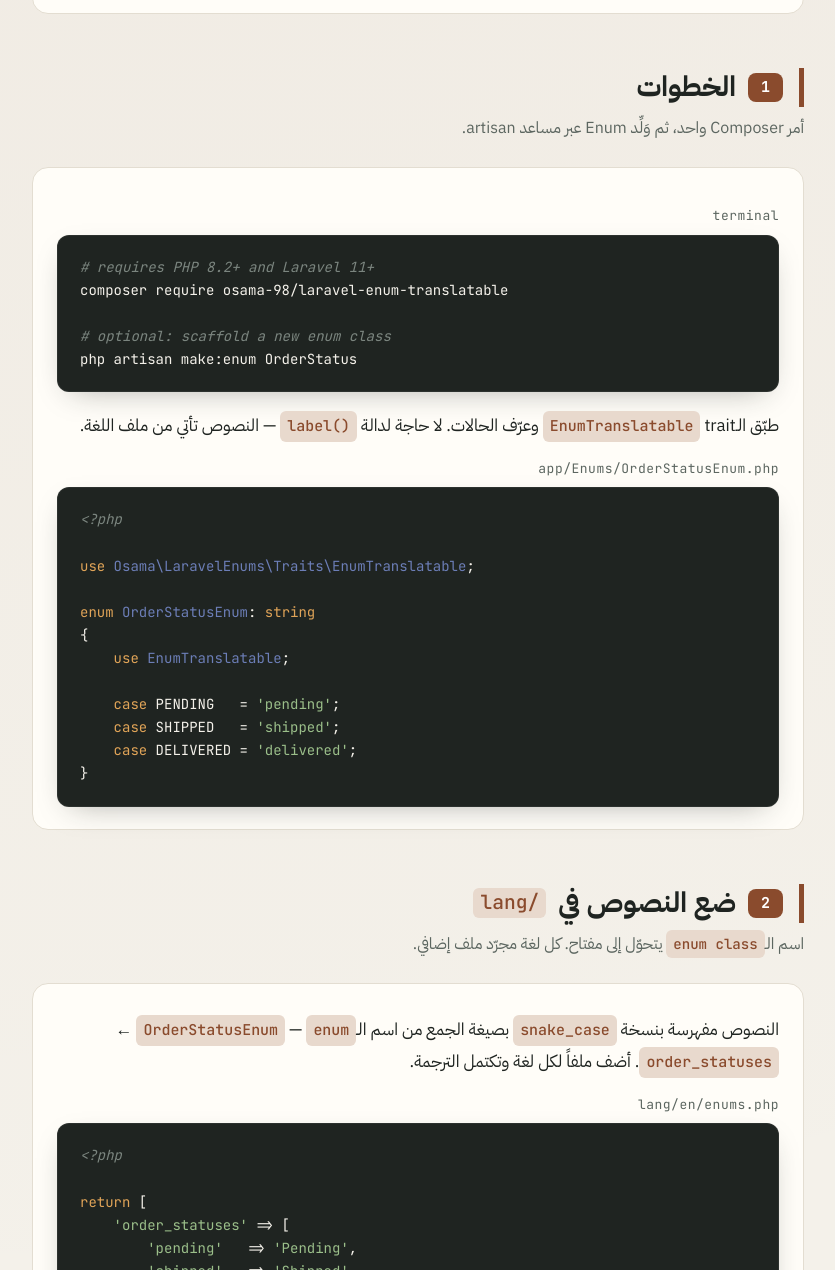
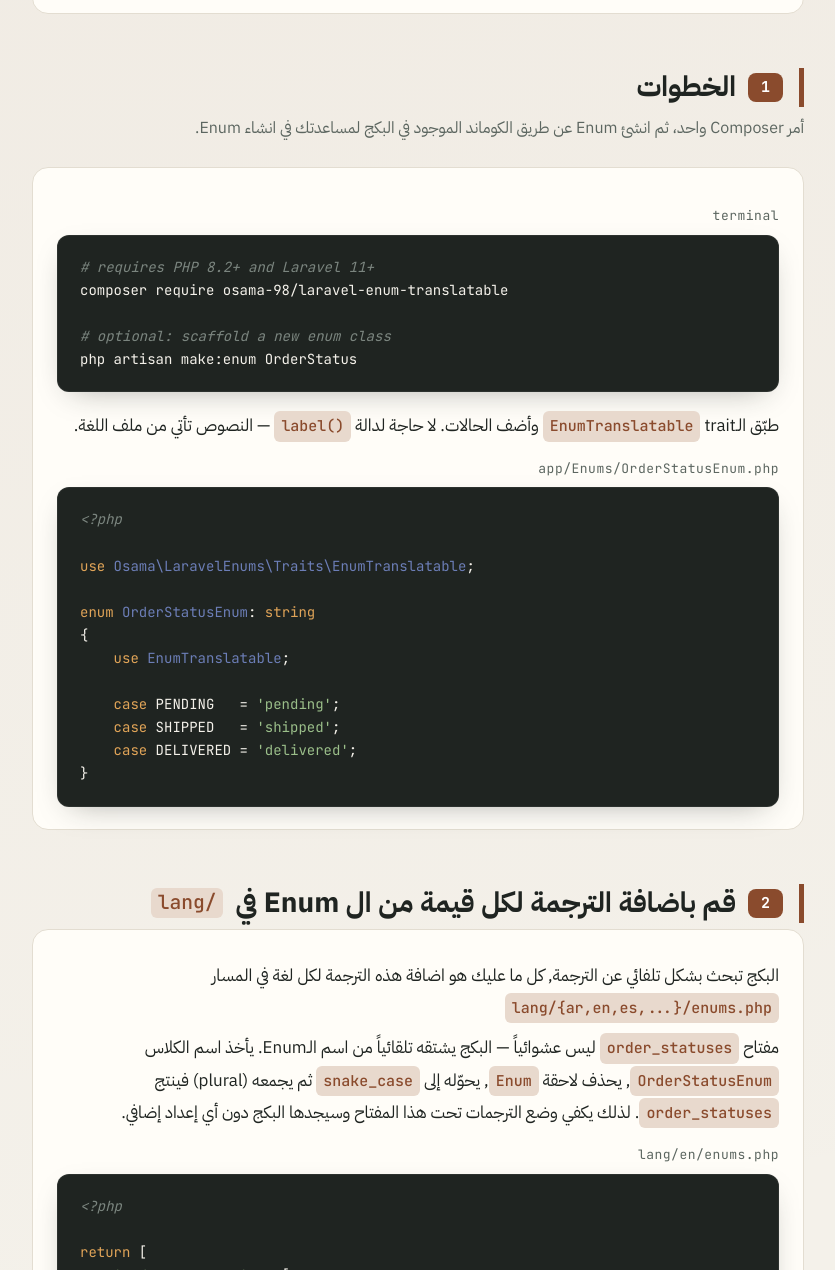
Before and after one commit to osama-98/articles, a plain HTML site: page articles/laravel-enum-translatable/ar.html in a window 1280 px wide. Shown: the part 1530-2800 px from the top of the page, without its empty margins (222-1057 px from the left). Drawn offline with Linux system fonts and the light colour scheme.

Commit message:
fix: terms

```diff
--- a/articles/laravel-enum-translatable/ar.html
+++ b/articles/laravel-enum-translatable/ar.html
@@ -220,7 +220,7 @@
   <header>
     <span class="kicker">Laravel · PHP · تعدّد اللغات</span>
     <h1>ترجمة الـEnums في Laravel</h1>
-    <p class="sub">توقّف عن كتابة النصوص داخل كتل <span class="en">match</span>.  <strong>laravel-enum-translatable</strong> تمنح الـ<span class="en">enums</span> في PHP <strong>ترجمة كاملة، و<span class="en">array helpers</span>، ومقارنة آمنة</strong> — كلها عبر <span class="en">traits</span></p>
+    <p class="sub">توقّف عن كتابة النصوص داخل <span class="en">match</span>.  <strong>laravel-enum-translatable</strong> تمنح الـ<span class="en">enums</span> في PHP <strong>ترجمة كاملة، و<span class="en">array helpers</span>، ومقارنة آمنة</strong> — كلها عبر <span class="en">traits</span></p>
     <div class="legend">
       <span>composer require osama-98/laravel-enum-translatable</span>
       <span>PHP 8.2+</span>
@@ -267,7 +267,7 @@
   <!-- ===================== التثبيت ===================== -->
   <section>
     <h2 class="group-title"><span class="tag">1</span> الخطوات</h2>
-    <p class="group-desc">أمر Composer واحد، ثم وَلِّد Enum عبر مساعد artisan.</p>
+    <p class="group-desc">أمر Composer واحد، ثم انشئ Enum عن طريق الكوماند الموجود في البكج لمساعدتك في انشاء Enum.</p>
     <div class="card">
       <span class="code-label">terminal</span>
 <pre><code><span class="c-com"># requires PHP 8.2+ and Laravel 11+</span>
@@ -276,7 +276,7 @@ composer require osama-98/laravel-enum-translatable
 <span class="c-com"># optional: scaffold a new enum class</span>
 php artisan make:enum OrderStatus</code></pre>
 
-      <p style="margin-top:18px;">طبّق الـtrait <span class="en">EnumTranslatable</span> وعرّف الحالات. لا حاجة لدالة <span class="en">label()</span> — النصوص تأتي من ملف اللغة.</p>
+      <p style="margin-top:18px;">طبّق الـtrait <span class="en">EnumTranslatable</span> وأضف الحالات. لا حاجة لدالة <span class="en">label()</span> — النصوص تأتي من ملف اللغة.</p>
       <span class="code-label">app/Enums/OrderStatusEnum.php</span>
 <pre><code><span class="c-com">&lt;?php</span>
 
@@ -295,10 +295,10 @@ php artisan make:enum OrderStatus</code></pre>
 
   <!-- ===================== ملفات اللغة ===================== -->
   <section>
-    <h2 class="group-title"><span class="tag">2</span> ضع النصوص في <span class="en" style="font-size:.7em;">lang/</span></h2>
-    <p class="group-desc">اسم الـ<span class="en">enum class</span> يتحوّل إلى مفتاح. كل لغة مجرّد ملف إضافي.</p>
+    <h2 class="group-title"><span class="tag">2</span> قم باضافة الترجمة لكل قيمة من ال Enum في <span class="en" style="font-size:.7em;">lang/</span></h2>
     <div class="card">
-      <p>النصوص مفهرسة بنسخة <span class="en">snake_case</span> بصيغة الجمع من اسم الـ<span class="en">enum</span> — <span class="en">OrderStatusEnum</span> &larr; <span class="en">order_statuses</span>. أضف ملفاً لكل لغة وتكتمل الترجمة.</p>
+      <p>البكج تبحث بشكل تلفائي عن الترجمة, كل ما عليك هو اضافة هذه الترجمة لكل لغة في المسار <span class="en">lang/{ar,en,es,...}/enums.php</span></p>
+      <p>مفتاح <span class="en">order_statuses</span> ليس عشوائياً — البكج يشتقه تلقائياً من اسم الـEnum. يأخذ اسم الكلاس <span class="en">OrderStatusEnum</span>, يحذف لاحقة <span class="en">Enum</span>, يحوّله إلى <span class="en">snake_case</span> ثم يجمعه (plural) فينتج <span class="en">order_statuses</span>. لذلك يكفي وضع الترجمات تحت هذا المفتاح وسيجدها البكج دون أي إعداد إضافي.</p>
 
       <span class="code-label">lang/en/enums.php</span>
 <pre><code><span class="c-com">&lt;?php</span>
```
